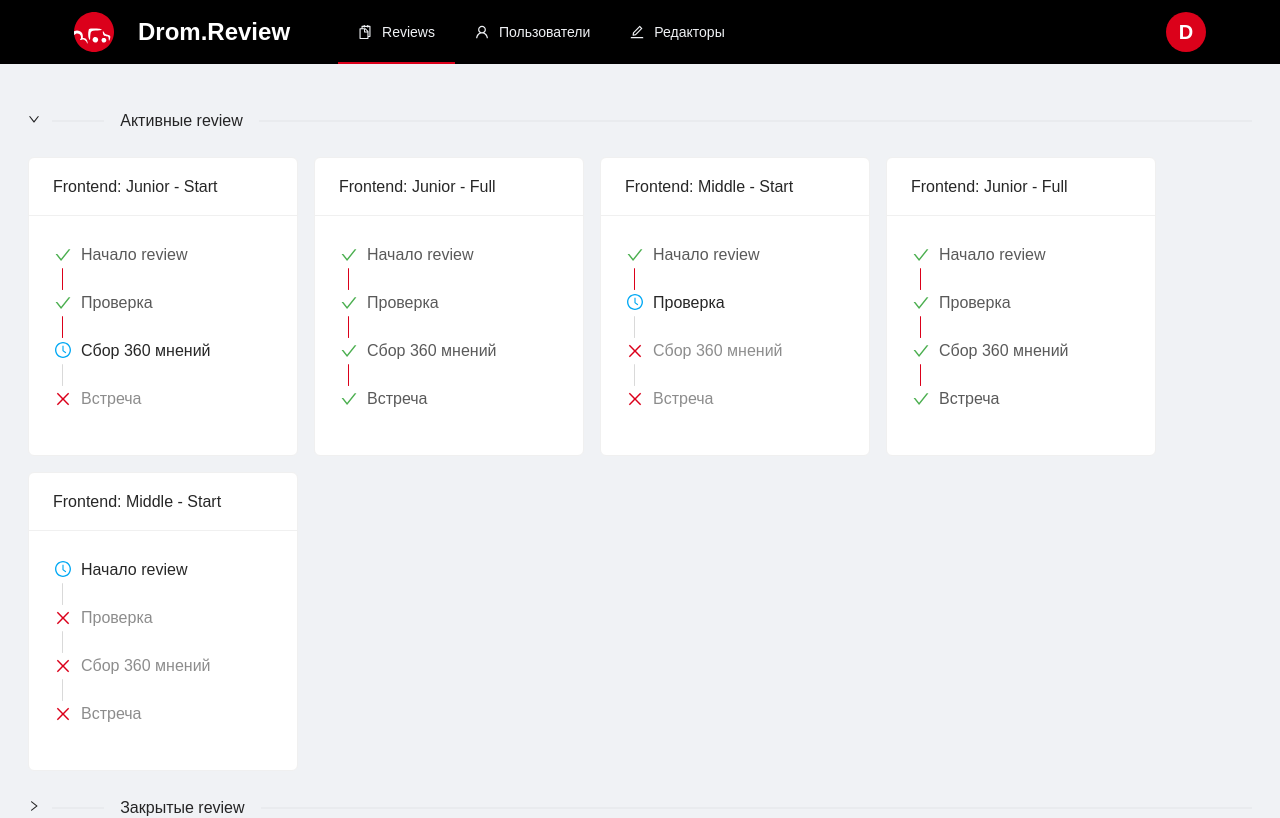
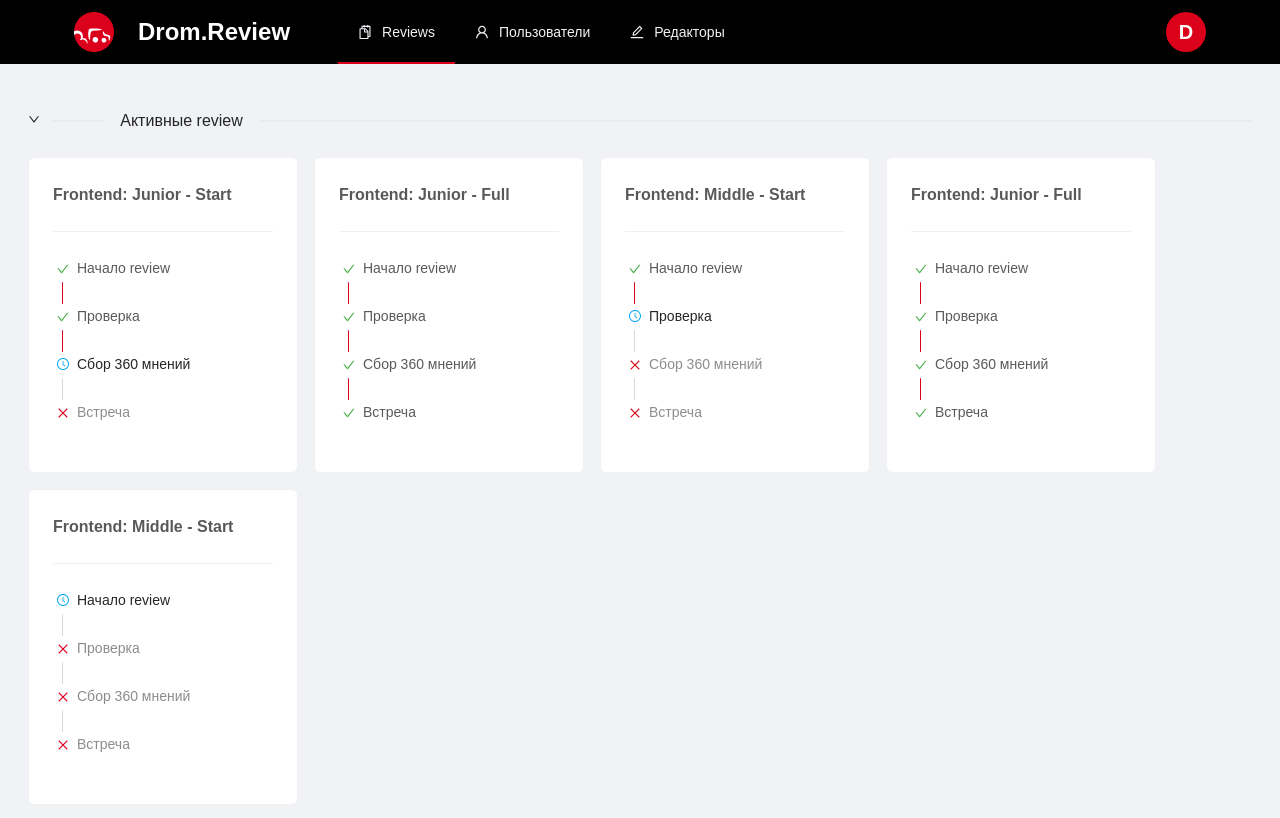
Before and after one commit to ykropchik/Drom.Review, a Next.js app in the folder web/: page /reviews in a window 1280 px wide. Shown: the top 818 px of the page. Built offline with nearby package versions, Linux system fonts and the light colour scheme.

Commit message:
Поправил ревью бриф

```diff
--- a/web/components/ReviewBrief/ReviewBrief.jsx
+++ b/web/components/ReviewBrief/ReviewBrief.jsx
@@ -1,5 +1,5 @@
 import React from 'react';
-import { Card, Steps, Timeline } from 'antd';
+import { Card, Divider, Steps } from 'antd';
 import UserAvatar from '../UserAvatar/UserAvatar';
 import { CheckOutlined, ClockCircleOutlined, CloseOutlined } from '@ant-design/icons';
 import { useRouter } from 'next/router';
@@ -9,10 +9,6 @@ import styles from './ReviewBrief.module.scss';
 const { Step } = Steps;
 
 export default function ReviewBrief({ review, selfBrief }) {
-	return selfBrief ? <OwnBrief review={review}/> : <UnfamiliarBrief review={review}/>;
-}
-
-function OwnBrief({ review }) {
 	const router = useRouter();
 
 	const onClickHandler = () => {
@@ -21,10 +17,12 @@ function OwnBrief({ review }) {
 
 	return (
 		<Card className={styles.content}
-		      title={`${review.specialization}: ${review.grade}`}
 		      onClick={onClickHandler}
 		      hoverable>
+			{selfBrief ? <OwnBriefHeader review={review}/> : <UnfamiliarBriefHeader review={review}/>}
+			<Divider/>
 			<Steps direction="vertical"
+			       size="small"
 			       current={reviewStatusInfo[review.currentStatus.status].step}
 			       progressDot={(iconDot, { status }) => {
 				       switch (status) {
@@ -42,44 +40,15 @@ function OwnBrief({ review }) {
 	);
 }
 
-function UnfamiliarBrief({ review }) {
-	const router = useRouter();
-
-	const onClickHandler = () => {
-		router.push(`/reviews/${review.id}`);
-	};
-
-	return (
-		<Card className={styles.content}
-		      title={<BriefHeader subject={review.subject} specialization={review.specialization} grade={review.grade} selfBrief={true}/>}
-		      onClick={onClickHandler}
-		      hoverable>
-			<Timeline>
-				<Timeline.Item dot={<Granted/>}>Self review</Timeline.Item>
-				<Timeline.Item dot={<Missing/>}>Список респондентов</Timeline.Item>
-				<Timeline.Item dot={<Missing/>}>360 мнения</Timeline.Item>
-			</Timeline>
-		</Card>
-	);
+function OwnBriefHeader({ review }) {
+	return <span className={styles.own_header}>{`${review.specialization}: ${review.grade}`}</span>;
 }
 
-function Granted() {
+function UnfamiliarBriefHeader({ review }) {
 	return (
-		<CheckOutlined className={styles.granted} />
-	);
-}
-
-function Missing() {
-	return (
-		<CloseOutlined className={styles.missing} />
-	);
-}
-
-function BriefHeader({ subject, specialization, grade }) {
-	return (
-		<Card.Meta avatar={<UserAvatar avatarUrl={subject.avatarUrl} userName={subject.name} size={32}/>}
-		           title={subject.name}
-		           description={`${specialization}: ${grade}`}>
+		<Card.Meta avatar={<UserAvatar avatarUrl={review.subject.avatarUrl} userName={review.subject.name} size={32}/>}
+		           title={review.subject.name}
+		           description={`${review.specialization}: ${review.grade}`}>
 		</Card.Meta>
 	);
 }
--- a/web/components/ReviewBrief/ReviewBrief.module.scss
+++ b/web/components/ReviewBrief/ReviewBrief.module.scss
@@ -3,6 +3,11 @@
 .content {
   max-width: 270px;
   width: 100%;
+}
+
+.own_header {
+  font-size: 16px;
+  font-weight: 900;
 }
 
 .finish {
--- a/web/pages/reviews/index.jsx
+++ b/web/pages/reviews/index.jsx
@@ -12,7 +12,7 @@ export default function Reviews() {
 			<Panel header={<Divider style={{ margin: 0 }} orientation="left">Активные review</Divider>} key="activeReviews">
 				<div className={styles.panel_content}>
 					{
-						reviews.map((review, i) => <ReviewBrief review={review} key={i} selfBrief={true}/>)
+						reviews.map((review, i) => <ReviewBrief review={review} key={i} selfBrief/>)
 					}
 				</div>
 			</Panel>
--- a/web/public/styles/overwriteAntd.less
+++ b/web/public/styles/overwriteAntd.less
@@ -64,10 +64,11 @@ body {
   padding: 0;
 }
 
+.ant-steps-dot .ant-steps-item-process .ant-steps-item-icon, .ant-steps-dot.ant-steps-small .ant-steps-item-process .ant-steps-item-icon,
 .ant-steps-vertical.ant-steps-dot .ant-steps-item-icon {
-  margin: 6px 8px 0 0;
-  width: 20px;
-  height: 20px;
+  margin: 7px 8px 0 4px !important;
+  width: auto;
+  height: auto;
   display: flex;
   justify-content: center;
   align-items: center;
```
Lines whose indentation alone changed are shown as unchanged.
